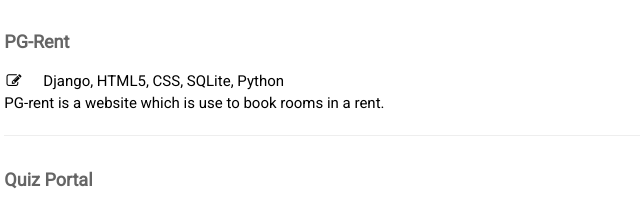
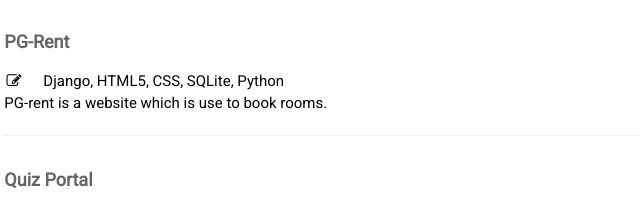
Before and after one commit to richatripathi17/Portfolio_, a plain HTML site: page index.html in a window 1280 px wide. Shown: the part 302-507 px from the top of the page, 465-1105 px from the left. Drawn offline with nearby package versions, Linux system fonts and the light colour scheme.

Commit message:
portfolio

```diff
--- a/index.html
+++ b/index.html
@@ -141,7 +141,7 @@ div.desc {
           <h5 class="w3-opacity"><b>PG-Rent</b></h5>
           <p><i class="fa fa-pencil-square-o fa-fw w3-margin-right"></i>
             Django, HTML5, CSS, SQLite, Python<br>
-         PG-rent is a website which is use to book rooms in a rent.
+         PG-rent is a website which is use to book rooms.
           </p>
           <hr>
         </div>
```
